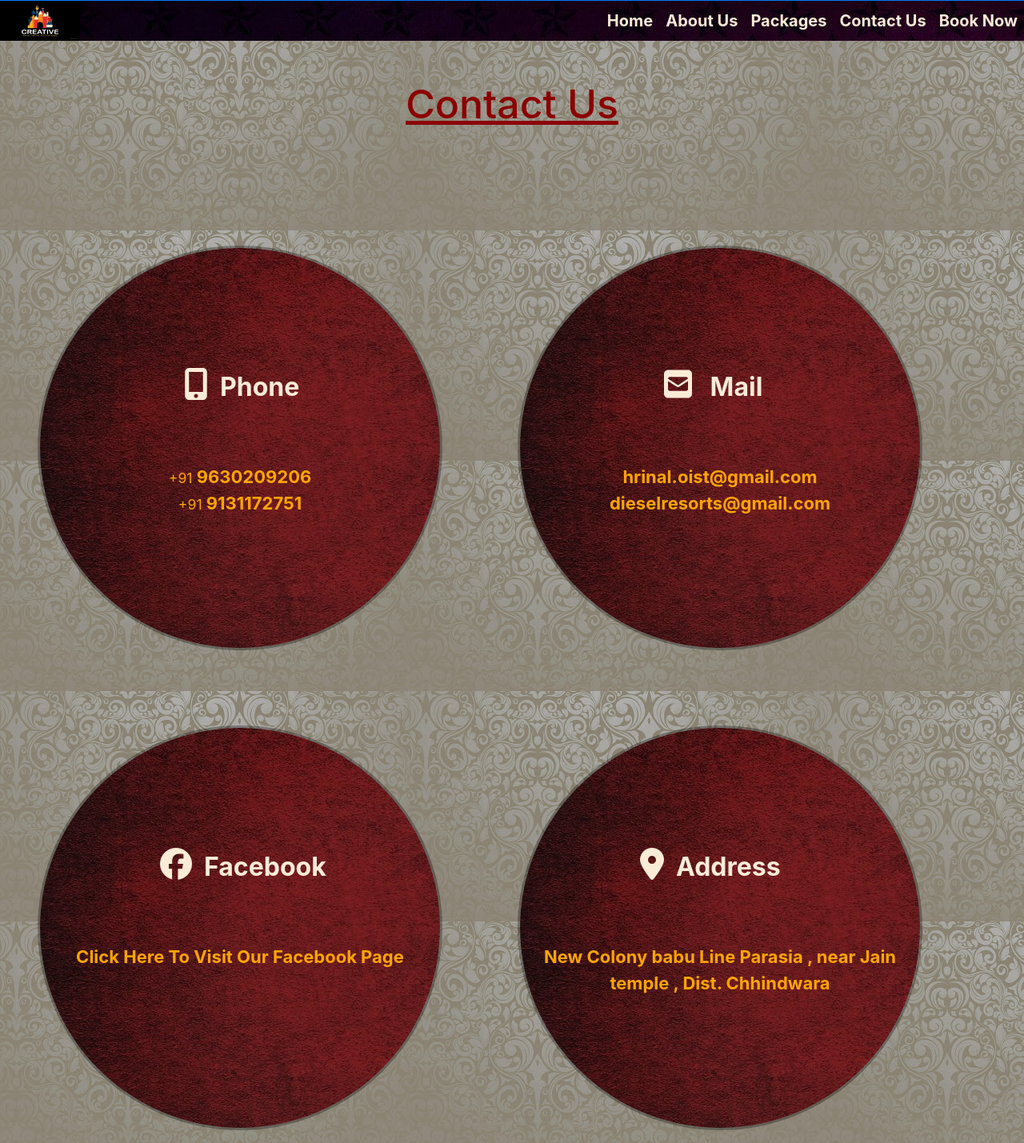
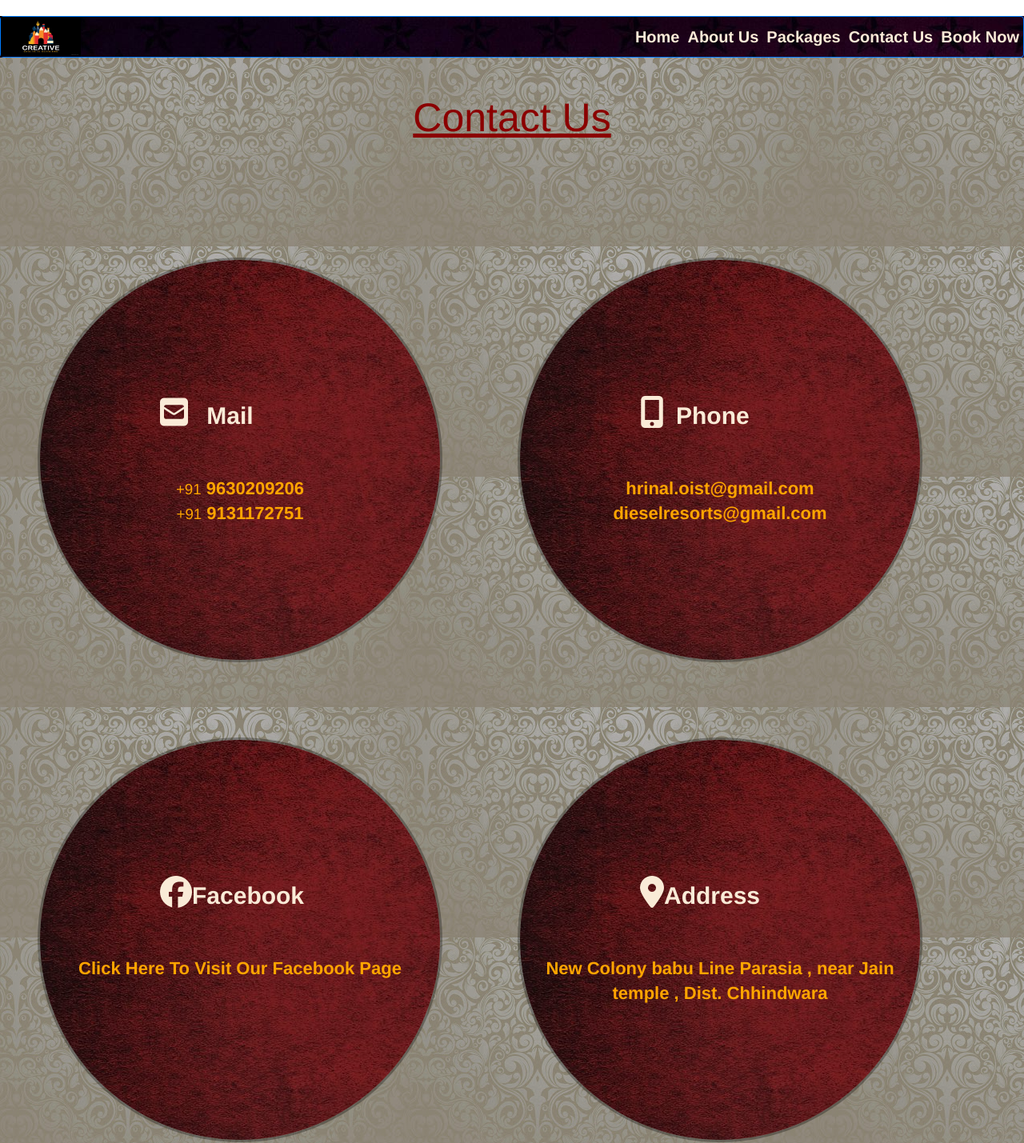
Before and after one commit to hrinal1994/DieselResorts-FunZOne, a plain HTML site: page contact-us.html in a window 1280 px wide. Shown: the top 1429 px of the page at 80% size. Drawn offline with nearby package versions, Linux system fonts and the light colour scheme.

Commit message:
Update contact-us.html

```diff
--- a/contact-us.html
+++ b/contact-us.html
@@ -3,15 +3,18 @@
 
 <head>
     <title>Diesel Resorts</title>
-    <link rel="stylesheet" href="static/style.css">
+    <link rel="stylesheet" href="/static/style.css">
     <link rel="stylesheet" href="https://stackpath.bootstrapcdn.com/bootstrap/4.5.0/css/bootstrap.min.css">
 
     <link href="https://stackpath.bootstrapcdn.com/font-awesome/4.7.0/css/font-awesome.min.css" rel="stylesheet" integrity="sha384-wvfXpqpZZVQGK6TAh5PVlGOfQNHSoD2xbE+QkPxCAFlNEevoEH3Sl0sibVcOQVnN" crossorigin="anonymous">
     <link rel="stylesheet" href="https://cdnjs.cloudflare.com/ajax/libs/font-awesome/4.7.0/css/font-awesome.min.css">
     <script src='https://kit.fontawesome.com/a076d05399.js'></script>
     <meta name="viewport" content="width=device-width, initial-scale=1.0">
-    <script src="static/myScript.js"></script>
+    <script src="/static/myScript.js"></script>
     <script src="https://ajax.googleapis.com/ajax/libs/jquery/3.5.1/jquery.min.js"></script>
+    <link rel="stylesheet" href="https://maxcdn.bootstrapcdn.com/bootstrap/3.4.1/css/bootstrap.min.css">
+	<script src="https://ajax.googleapis.com/ajax/libs/jquery/3.5.1/jquery.min.js"></script>
+	<script src="https://maxcdn.bootstrapcdn.com/bootstrap/3.4.1/js/bootstrap.min.js"></script>
 
 
 
@@ -21,10 +24,10 @@
 
 
 
-    <section class="headerEach">
+    <section class="headerEach host">
         <header class="bg-white overflow-hidden">
             <nav class="container-fluid border-top border-primary border-3 transition-all navbar navbar-expand-lg navbar-light">
-                <a class="navbar-brand transition-all" href="index.html" title="Diesel Resorts and Fun Zone"><span class="sr-only">Diesel Resorts and Fun Zone</span><img id="logo" src="static/newLogo.jpg" alt="Diesel Resort logo"></a>
+                <a class="navbar-brand transition-all" href="index.html" title="Diesel Resorts and Fun Zone"><span class="sr-only">Diesel Resorts and Fun Zone</span><img id="logo" src="/static/newLogo.jpg" alt="Diesel Resort logo"></a>
 
                 <button class="navbar-toggler bg-gradient-primary" type="button" data-toggle="collapse" data-target="#rvr-nav" aria-controls="#rvr-nav" aria-expanded="false" aria-label="Toggle navigation"><span class="font-lobster text-uppercase text-secondary">Menu</span></button>
                 <div class="collapse navbar-collapse py-3 py-lg-0" id="rvr-nav">
@@ -50,26 +53,25 @@
 
         <div class="flex-container">
             <div class="ctc">
+                <h2 > <i style='font-size:40px;padding-right:15px;' class="fas fa-envelope-square"></i> Mail</h2>
 
-  <h2 style="padding-left: 180px;"> <i style='font-size:40px;padding-right:15px;' class="fas fa-mobile-alt"></i>Phone</h2>
                 <div class="centAgina"> <a href="tel:+919630209206" title="Call for Reservation"><small>+91</small> 9630209206</a><br /><a href="tel:+919131172751" title="Call for Reservation"><small>+91</small> 9131172751</a></div>
 
 
 
             </div>
             <div class="ctc">
-                       <h2 style="padding-left: 180px;"> <i style='font-size:40px;padding-right:15px;' class="fas fa-envelope-square"></i> Mail</h2>
-
+                <h2 > <i style='font-size:40px;padding-right:15px;' class="fas fa-mobile-alt"></i>Phone</h2>
 
                 <div class="centAgina">  <a href="mailto:hrinal.oist@gmail.com" title="Email for Reservation">hrinal.oist@gmail.com</a><br /> <a href="mailto:dieselresorts@gmail.com" title="Email for Reservation">dieselresorts@gmail.com</a></div>
             </div>
             <div class="ctc">
-                <h2><i style='font-size:40px;padding-right:15px;' class="fab fa-facebook"></i>Facebook</h2>
+                <h2><i style='font-size:40px;' class="fab fa-facebook"></i>Facebook</h2>
 
                 <div class="centAgina"> <a href="https://www.facebook.com/add.a.link/" target="_blank" title="Email for Reservation">Click Here To Visit Our Facebook Page</a></div>
             </div>
             <div class="ctc">
-                <h2><i style='font-size:40px;padding-right:15px;' class="fas fa-map-marker-alt"></i>Address</h2>
+                <h2><i style='font-size:40px;' class="fas fa-map-marker-alt"></i>Address</h2>
                 <div class="centAgina"><a href="mailto:hrinal.oist@gmail.com" title="Email for Reservation">New Colony babu Line Parasia , near Jain temple , Dist. Chhindwara</a></div>
             </div>
         </div>
```
